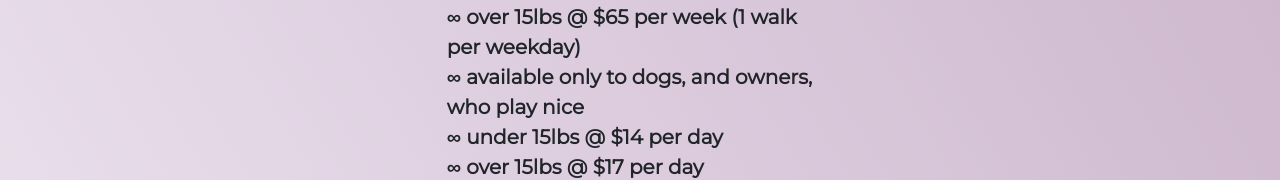
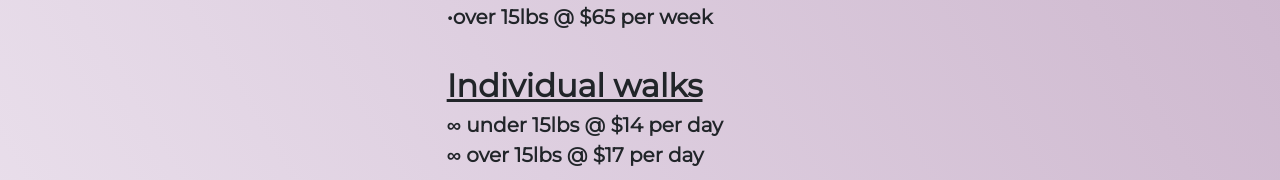
Before and after one commit to seanhailecodes/Harrison-Walkers, a React (Create React App) app: page / in a window 1280 px wide. Shown: the part 744-924 px from the top of the page. Built offline with nearby package versions, Linux system fonts and the light colour scheme; no server answers.

Commit message:
updated pricing

```diff
--- a/src/App.css
+++ b/src/App.css
@@ -11,6 +11,10 @@ header img {
 .font {
   font-family: 'Montserrat', sans-serif;
   font-weight: 600;
+}
+
+.small {
+  font-size: 8pt;
 }
 
 .bold {
--- a/src/SampleB.js
+++ b/src/SampleB.js
@@ -8,7 +8,7 @@ export default class SampleB extends Component {
 
                     <div className="font">
                     <br />
-                 Dog walking services are currently offerred to residents of Urby, Steel Works, Vermella, Cobalt and Station/330. It is because of our amazing teams' love of dogs, and close proximity to our select service area that we are able to offer <span className="bolda">the best dog walking services in Harrison at the best prices. </span>
+                 Dog walking services are currently offerred to residents of Harrison. It is because of our truly amazing teams' love of dogs, and close proximity to our select service area that we are able to offer <span className="bolda">the best dog walking services in Harrison at the best prices. </span>
                     <br />
                     <br />
                     <div className="col-sm-4 offset-sm-4">
@@ -16,13 +16,20 @@ export default class SampleB extends Component {
                     <br />
                     •Base walks are 30 minutes in duration
                     <br />
-                    ∞ under 15lbs @ $50 per week (1 walk per weekday)<br />
-                    ∞ over 15lbs @ $65 per week  (1 walk per weekday)<br />
-                    ∞ available only to dogs, and owners, who play nice<br/>
+                    •1 mid-day walk per weekday
+
+                    <br />
+                    •under 15lbs @ $50 per week<br />
+                    •over 15lbs @ $65 per week<br />
+
+                    <br/>
+                    <span className="bold">Individual walks </span>
+                    <br />
+
                     ∞ under 15lbs @ $14 per day <br />
                     ∞ over 15lbs @ $17 per day <br />
                     <br />
-                    All walks include GPS tracking providing you with instant time stamped updates on exactly where your beloved pet was walked. Perhaps over by TaKorea (which we love) or towards Red Bull Stadium, where ever they go you will know step for step.
+                    All walks include GPS tracking providing you with instant time stamped updates on exactly where your beloved pet was walked. Perhaps over by TaKorea (which we love) or towards Red Bull Stadium, wherever they go you will know step for step.
                     <br />
                     </div>
 
```
